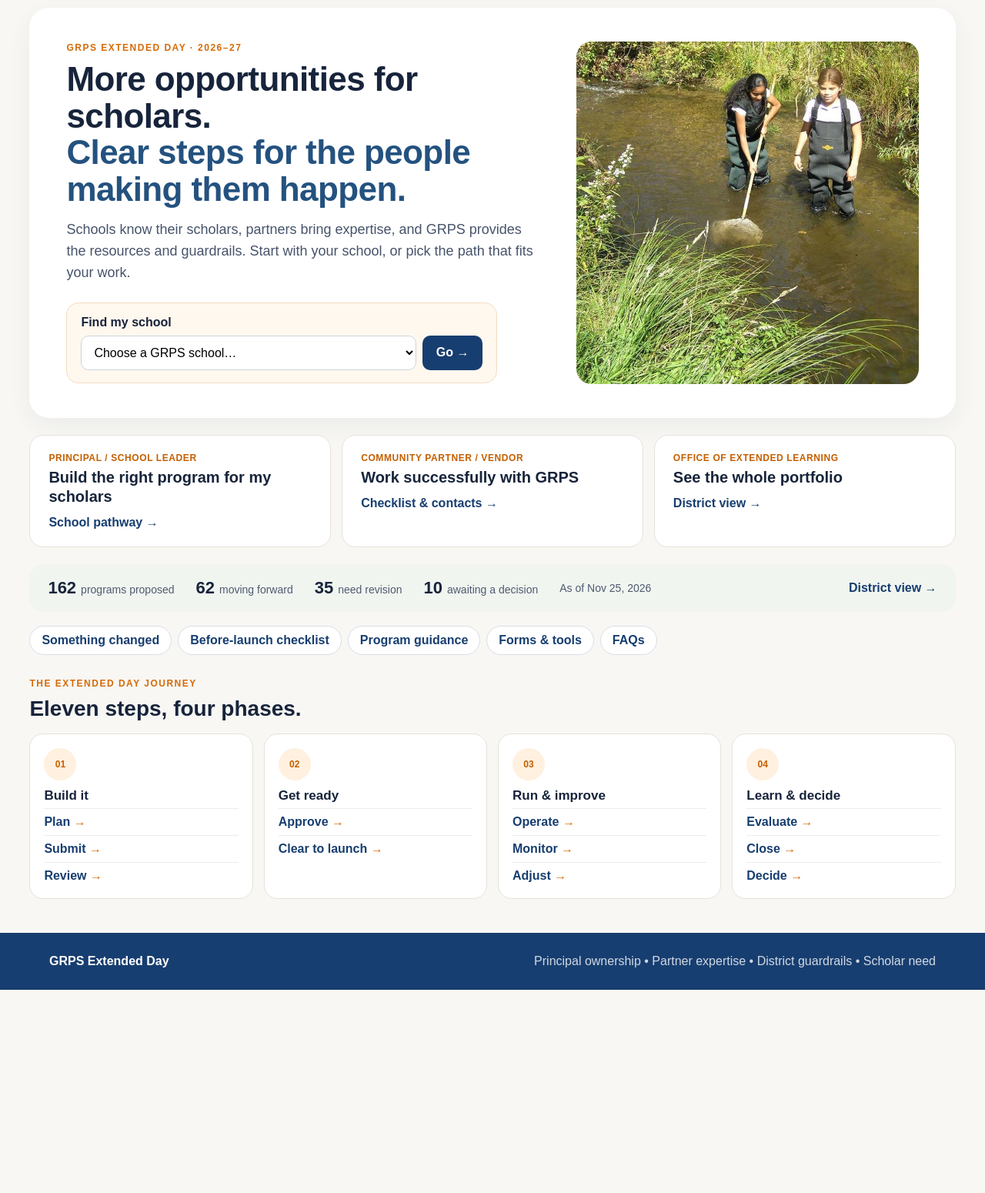
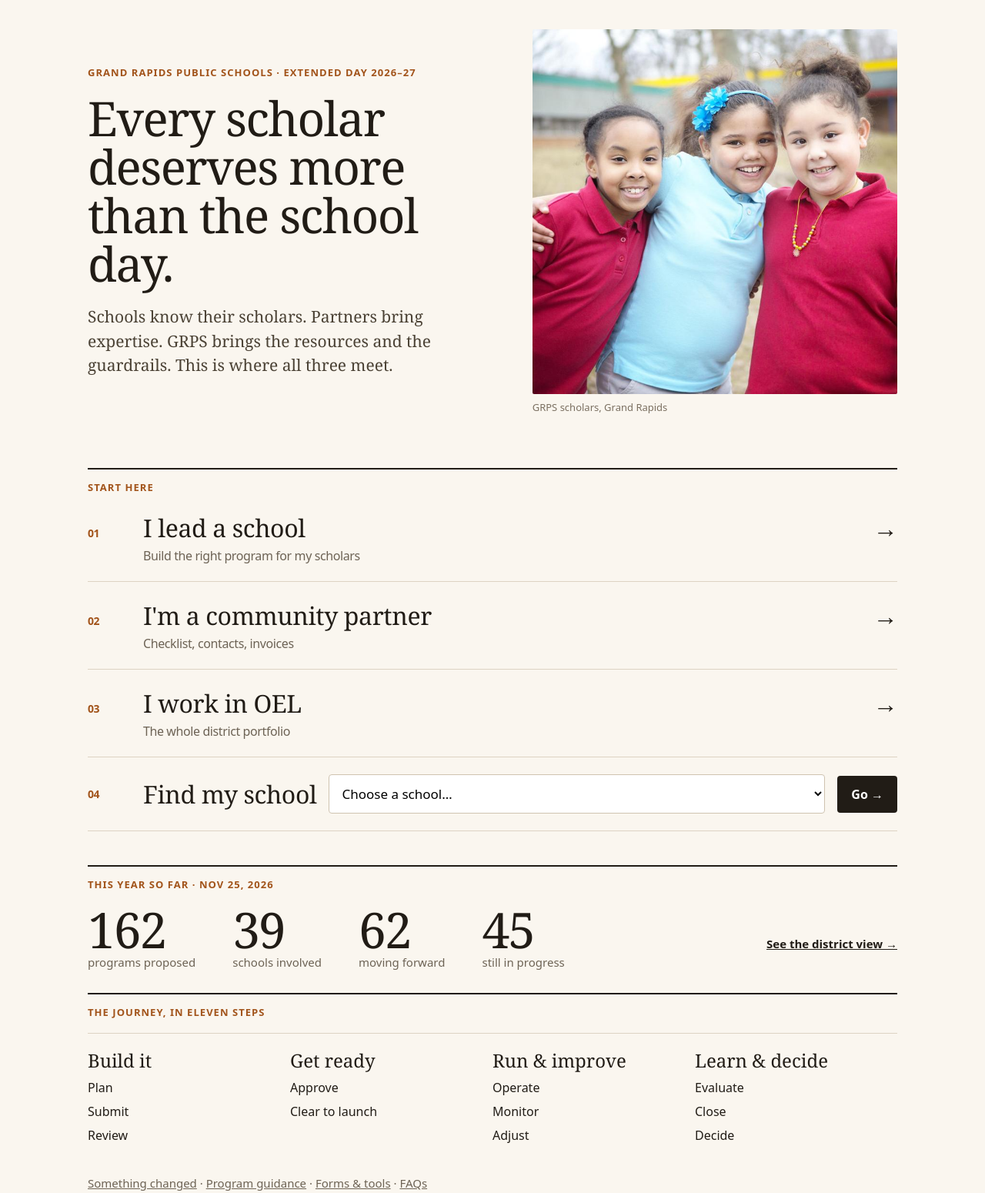
Before and after one commit to melatkins2-ops/extended-day-operations-hub, a plain HTML site: page index.html in a window 1280 px wide. Shown: the part 100-1650 px from the top of the page at 77% size. Before the commit the page ends 1386 px from the top, so only its background shows below. Drawn offline with Linux system fonts and the light colour scheme.

Commit message:
Use the editorial homepage (Option 1)
- Serif headline "Every scholar deserves more than the school day." with one large
  GRPS photo (three scholars outside their school, GRPS photo library)
- Ruled "Start here" list: school leader, community partner, OEL, and Find my school
- "This year so far" figures from the latest snapshot: proposed, schools involved,
  moving forward, still in progress
- The eleven-step journey as plain links in four phases
- Paper-toned page and footer; inner pages unchanged
- Replaces the earlier photo-hero version in this branch

Co-Authored-By: Claude Opus 5.5 <noreply@anthropic.com>
Claude-Session: https://claude.ai/code/session_01XDTnn6Rgw2rCdPFj3vwm3F

```diff
--- a/app.js
+++ b/app.js
@@ -246,10 +246,11 @@ function viewStage(k) {
 function renderHome() {
   const sel = document.getElementById('homeSchool');
   if (sel && sel.options.length < 2) GRPS_SCHOOLS.forEach(n => sel.add(new Option(n, slug(n))));
-  const pulse = document.getElementById('homePulse'), rows = trackerRows();
-  if (!pulse || !rows.length) return;
+  const box = document.getElementById('edNumbers'), rows = trackerRows();
+  if (!box || !rows.length) return;
   const st = rows.map(programStatus), c = (...k) => st.filter(x => k.includes(x[0])).length;
-  pulse.innerHTML = `<span><b>${rows.length}</b>programs proposed</span><span><b>${c('approved')}</b>moving forward</span><span><b>${c('revise')}</b>need revision</span><span><b>${c('pending', 'review')}</b>awaiting a decision</span><span><em>As of ${fmtDate(window.EXTENDED_DAY_TRACKER_DATE)}</em></span><a href="#/manage">District view →</a>`;
+  const schools = new Set(rows.flatMap(schoolsForRow)).size;
+  box.innerHTML = `<p>This year so far · ${fmtDate(window.EXTENDED_DAY_TRACKER_DATE)}</p><div><b>${rows.length}</b>programs proposed</div><div><b>${schools}</b>schools involved</div><div><b>${c('approved')}</b>moving forward</div><div><b>${c('revise', 'pending', 'review')}</b>still in progress</div><a href="#/manage">See the district view →</a>`;
 }
 
 /* ---------- Routing ---------- */
@@ -273,8 +274,8 @@ function render() {
   if (isHome) {
     content.innerHTML = '';
     renderHome();
-    if (key === 'journey') { const j = document.querySelector('.phasejourney'); j && j.scrollIntoView(); }
-    else if (key === 'start') { const r = document.querySelector('.doors'); r && r.scrollIntoView(); }
+    if (key === 'journey') { const j = document.querySelector('.ed-journey'); j && j.scrollIntoView(); }
+    else if (key === 'start') { const r = document.querySelector('.ed-start'); r && r.scrollIntoView(); }
     else scrollTo(0, 0);
     return;
   }
--- a/index.html
+++ b/index.html
@@ -1,42 +1,34 @@
 <!doctype html><html lang="en"><head><meta charset="utf-8"><meta name="viewport" content="width=device-width,initial-scale=1"><title>GRPS Extended Day Operations Hub</title><meta name="description" content="One place for GRPS principals, community partners, and district staff to see what Extended Day requires, where each school's programs stand, and what comes next."><meta name="theme-color" content="#173e70"><link rel="stylesheet" href="styles.css"><link rel="icon" type="image/png" href="favicon.png"></head><body>
 <a class="skip" href="#main">Skip to content</a>
 <header><div class="brand"><a href="#/" class="brand-link"><img src="images/grps-logo.png" alt="GRPS home"></a><div><b>Extended Day</b><span>Operations Hub • 2026–27</span></div></div><nav aria-label="Main"><a data-nav="home" href="#/">Home</a><a data-nav="schools" href="#/schools">Schools<span class="nav-long"> &amp; Programs</span></a><a data-nav="guidance" href="#/guidance"><span class="nav-long">Program </span>Guidance</a><a data-nav="faq" href="#/faq">FAQs</a></nav></header>
-<main id="main"><section id="home" class="page active">
-<section class="hero2">
-  <div class="hero2-copy">
-    <p class="eyebrow">GRPS EXTENDED DAY · 2026–27</p>
-    <h1>More opportunities for scholars.<br><em>Clear steps for the people making them happen.</em></h1>
-    <p class="lead">Schools know their scholars, partners bring expertise, and GRPS provides the resources and guardrails. Start with your school, or pick the path that fits your work.</p>
-    <form class="quickfind" onsubmit="event.preventDefault();var v=document.getElementById('homeSchool').value;go(v?'#/schools/'+v:'#/schools')">
-      <label for="homeSchool">Find my school</label>
-      <div><select id="homeSchool"><option value="">Choose a GRPS school…</option></select><button type="submit" class="go-btn">Go <span aria-hidden="true">→</span></button></div>
-    </form>
+<main id="main"><section id="home" class="page active home-ed">
+<section class="ed-hero">
+  <div class="ed-copy">
+    <p class="ed-kicker">Grand Rapids Public Schools · Extended Day 2026–27</p>
+    <h1>Every scholar deserves more than the school day.</h1>
+    <p class="ed-lead">Schools know their scholars. Partners bring expertise. GRPS brings the resources and the guardrails. This is where all three meet.</p>
   </div>
-  <figure class="hero2-photo"><img src="images/hero-creek.jpg" alt="Two GRPS scholars in waders sampling a creek with a net during outdoor science learning" width="760" height="792"></figure>
+  <figure class="ed-photo"><img src="images/photo-friends-girls.jpg" alt="Three GRPS scholars smiling together outside their school"><figcaption>GRPS scholars, Grand Rapids</figcaption></figure>
+</section>
+<section class="ed-start" aria-labelledby="edStart">
+  <h2 id="edStart">Start here</h2>
+  <a href="#/principal"><span>01</span>I lead a school<em>Build the right program for my scholars</em><i>→</i></a>
+  <a href="#/partner"><span>02</span>I'm a community partner<em>Checklist, contacts, invoices</em><i>→</i></a>
+  <a href="#/manage"><span>03</span>I work in OEL<em>The whole district portfolio</em><i>→</i></a>
+  <form class="ed-find" onsubmit="event.preventDefault();var v=document.getElementById('homeSchool').value;go(v?'#/schools/'+v:'#/schools')"><label for="homeSchool"><span>04</span>Find my school</label><select id="homeSchool"><option value="">Choose a school…</option></select><button>Go →</button></form>
+</section>
+<section class="ed-numbers" id="edNumbers" aria-label="This year so far"></section>
+<section class="ed-journey" aria-labelledby="edJourney">
+  <h2 id="edJourney">The journey, in eleven steps</h2>
+  <ol>
+    <li><b>Build it</b><a href="#/step/plan">Plan</a><a href="#/step/submit">Submit</a><a href="#/step/review">Review</a></li>
+    <li><b>Get ready</b><a href="#/step/approve">Approve</a><a href="#/step/clear">Clear to launch</a></li>
+    <li><b>Run &amp; improve</b><a href="#/step/operate">Operate</a><a href="#/step/monitor">Monitor</a><a href="#/step/adjust">Adjust</a></li>
+    <li><b>Learn &amp; decide</b><a href="#/step/evaluate">Evaluate</a><a href="#/step/close">Close</a><a href="#/step/decide">Decide</a></li>
+  </ol>
+  <p class="ed-more"><a href="#/change">Something changed</a> · <a href="#/guidance">Program guidance</a> · <a href="#/resources">Forms &amp; tools</a> · <a href="#/faq">FAQs</a></p>
 </section>
 
-<section class="doors" aria-labelledby="doorsTitle">
-  <h2 id="doorsTitle" class="sr-only">Choose your path</h2>
-  <a class="door" href="#/principal"><small>Principal / school leader</small><b>Build the right program for my scholars</b><i>School pathway →</i></a>
-  <a class="door" href="#/partner"><small>Community partner / vendor</small><b>Work successfully with GRPS</b><i>Checklist &amp; contacts →</i></a>
-  <a class="door" href="#/manage"><small>Office of Extended Learning</small><b>See the whole portfolio</b><i>District view →</i></a>
-</section>
-
-<section class="pulse" id="homePulse" aria-live="polite"></section>
-
-<section class="quicklinks" aria-label="Common tasks">
-  <a href="#/change">Something changed</a><a href="#/step/clear">Before-launch checklist</a><a href="#/guidance">Program guidance</a><a href="#/resources">Forms &amp; tools</a><a href="#/faq">FAQs</a>
-</section>
-
-<section class="journey2 phasejourney" aria-labelledby="journeyTitle">
-  <div class="section-intro"><p class="eyebrow">THE EXTENDED DAY JOURNEY</p><h2 id="journeyTitle">Eleven steps, four phases.</h2></div>
-  <ol class="phases">
-    <li><span class="phase-no">01</span><b>Build it</b><a href="#/step/plan">Plan</a><a href="#/step/submit">Submit</a><a href="#/step/review">Review</a></li>
-    <li><span class="phase-no">02</span><b>Get ready</b><a href="#/step/approve">Approve</a><a href="#/step/clear">Clear to launch</a></li>
-    <li><span class="phase-no">03</span><b>Run &amp; improve</b><a href="#/step/operate">Operate</a><a href="#/step/monitor">Monitor</a><a href="#/step/adjust">Adjust</a></li>
-    <li><span class="phase-no">04</span><b>Learn &amp; decide</b><a href="#/step/evaluate">Evaluate</a><a href="#/step/close">Close</a><a href="#/step/decide">Decide</a></li>
-  </ol>
-</section>
 </section>
 <section id="panel" class="page"><a class="back" href="#/">← Extended Day Home</a><div id="content"></div></section></main>
 <footer><b>GRPS Extended Day</b><span>Principal ownership • Partner expertise • District guardrails • Scholar need</span></footer><script src="tracker-data.js"></script><script src="app.js"></script></body></html>
--- a/styles.css
+++ b/styles.css
@@ -105,56 +105,48 @@ h1[tabindex]:focus{outline:none}
 @media(max-width:900px){.school-dashboard.six{grid-template-columns:repeat(3,1fr)}}
 @media(max-width:560px){.contact-grid{grid-template-columns:1fr}}
 
-/* V41: calmer homepage — photo hero, school finder, three doors, live pulse */
-.sr-only{position:absolute;width:1px;height:1px;overflow:hidden;clip:rect(0 0 0 0);white-space:nowrap}
-.hero2{margin:28px 3vw 0;display:grid;grid-template-columns:1.25fr .9fr;gap:44px;align-items:center;background:#fff;border-radius:26px;padding:44px 48px;box-shadow:0 10px 30px rgba(30,49,76,.06)}
-.hero2 h1{font-size:44px;line-height:1.08;letter-spacing:-.6px;margin-bottom:16px}
-.hero2 h1 em{font-style:normal;color:#24527f}
-.hero2 .lead{font-size:18px;margin:0 0 24px;max-width:640px}
-.hero2-photo{margin:0;border-radius:20px;overflow:hidden;aspect-ratio:1/1;background:#e9efe4}
-.hero2-photo img{width:100%;height:100%;object-fit:cover;display:block}
-.quickfind{background:#fff8ef;border:1px solid #f4dcc0;border-radius:16px;padding:16px 18px;max-width:560px}
-.quickfind label{display:block;font-weight:800;margin-bottom:8px;color:#17243b}
-.quickfind div{display:flex;gap:8px}
-.quickfind select{flex:1;min-width:0;padding:12px;border:1px solid #ccd3dd;border-radius:10px;font:inherit;background:#fff}
-.go-btn{border:0;background:#173e70;color:#fff;font-weight:800;border-radius:10px;padding:0 18px;cursor:pointer}
-.go-btn:hover{background:#0f2d54}
-.doors{margin:22px 3vw 0;display:grid;grid-template-columns:repeat(3,1fr);gap:14px}
-.door{display:flex;flex-direction:column;gap:6px;background:#fff;border:1px solid #e6e2da;border-radius:18px;padding:22px 24px;text-decoration:none;color:#17243b;transition:border-color .15s,transform .15s}
-.door:hover{border-color:#f28c28;transform:translateY(-2px)}
-.door small{color:#c45f00;font-weight:800;font-size:12px;letter-spacing:.6px;text-transform:uppercase}
-.door b{font-size:20px;line-height:1.25}
-.door i{font-style:normal;font-weight:800;color:#173e70;margin-top:6px}
-.pulse{margin:22px 3vw 0;padding:18px 24px;border-radius:18px;background:#f1f5f0;display:flex;flex-wrap:wrap;gap:10px 28px;align-items:center}
-.pulse:empty{display:none}
-.pulse>span{color:#4f5b6f;font-size:14px}
-.pulse b{font-size:22px;color:#17243b;margin-right:6px}
-.pulse em{font-style:normal}
-.pulse a{margin-left:auto;color:#173e70;font-weight:800;text-decoration:none;white-space:nowrap}
-.pulse a:hover{text-decoration:underline}
-.quicklinks{margin:18px 3vw 0;display:flex;flex-wrap:wrap;gap:8px}
-.quicklinks a{border:1px solid #d9dee6;background:#fff;color:#173e70;font-weight:700;text-decoration:none;border-radius:999px;padding:9px 15px}
-.quicklinks a:hover{border-color:#f28c28;background:#fffaf4}
-.journey2{margin:30px 3vw 44px;padding:0}
-.journey2 h2{margin-bottom:16px}
-.phases{list-style:none;margin:0;padding:0;display:grid;grid-template-columns:repeat(4,1fr);gap:14px}
-.phases li{background:#fff;border:1px solid #e6e2da;border-radius:18px;padding:18px 18px 12px;display:flex;flex-direction:column}
-.phases .phase-no{margin-bottom:10px}
-.phases b{font-size:17px;margin-bottom:6px}
-.phases a{color:#173e70;font-weight:700;text-decoration:none;padding:8px 0;border-top:1px solid #f0ede8}
-.phases a:hover{color:#c45f00}
-.phases a:after{content:" →";color:#d56b08}
+/* V41: editorial homepage — paper tones, serif headlines, ruled lists, no cards */
+body:has(.home-ed){background:#faf6ef}
+body:has(.home-ed) header{background:#faf6ef;border-bottom:1px solid #e7dfd2}
+body:has(.home-ed) footer{background:#efe6d8;color:#3b3326}
+.home-ed{font-family:Georgia,'Times New Roman',serif;color:#211c16}
+.home-ed a{color:inherit}
+.ed-hero{max-width:1180px;margin:0 auto;padding:56px 5vw 40px;display:grid;grid-template-columns:1.1fr 1fr;gap:56px;align-items:center}
+.ed-kicker{font:600 13px/1.4 system-ui,Arial,sans-serif;letter-spacing:.08em;text-transform:uppercase;color:#a2541b;margin:0 0 18px}
+.ed-hero h1{font-family:Georgia,serif;font-weight:400;font-size:62px;line-height:1.02;letter-spacing:-1.5px;margin:0 0 22px;max-width:none}
+.ed-lead{font-size:21px;line-height:1.5;color:#4b4235;margin:0;max-width:520px}
+.ed-photo{margin:0}.ed-photo img{width:100%;aspect-ratio:1/1;object-fit:cover;object-position:45% center;display:block;border-radius:2px}
+.ed-photo figcaption{font:13px system-ui,Arial,sans-serif;color:#7a6f60;margin-top:8px}
+.ed-start,.ed-numbers,.ed-journey{max-width:1180px;margin:0 auto;padding:0 5vw}
+.ed-start h2,.ed-journey h2{font:600 13px system-ui,Arial,sans-serif;letter-spacing:.08em;text-transform:uppercase;color:#a2541b;border-top:2px solid #211c16;padding-top:14px;margin:30px 0 0}
+.ed-start>a,.ed-find{display:grid;grid-template-columns:56px 1fr auto;align-items:baseline;gap:4px 16px;padding:22px 0;border-bottom:1px solid #ddd3c3;text-decoration:none;font-size:32px;letter-spacing:-.4px}
+.ed-start>a:hover{color:#a2541b}
+.ed-start span,.ed-find label span{font:600 14px system-ui,Arial,sans-serif;color:#a2541b}
+.ed-start em{grid-column:2;font:16px system-ui,Arial,sans-serif;color:#6d6355;font-style:normal}
+.ed-start i{grid-row:1;grid-column:3;font-style:normal}
+.ed-find{grid-template-columns:56px auto 1fr auto;align-items:center}
+.ed-find label{display:contents}
+.ed-find select{font:17px system-ui,Arial,sans-serif;padding:12px;border:1px solid #cfc3b0;background:#fff;border-radius:4px;min-width:0}
+.ed-find button{font:600 16px system-ui,Arial,sans-serif;background:#211c16;color:#fff;border:0;border-radius:4px;padding:13px 18px;cursor:pointer}
+.ed-numbers{display:flex;flex-wrap:wrap;gap:12px 48px;align-items:baseline;margin-top:44px!important}
+.ed-numbers p{width:100%;font:600 13px system-ui,Arial,sans-serif;letter-spacing:.08em;text-transform:uppercase;color:#a2541b;border-top:2px solid #211c16;padding-top:14px;margin:0 0 6px}
+.ed-numbers div{font:15px system-ui,Arial,sans-serif;color:#6d6355}
+.ed-numbers b{display:block;font:400 64px/1 Georgia,serif;color:#211c16;letter-spacing:-2px}
+.ed-numbers a{margin-left:auto;font:600 15px system-ui,Arial,sans-serif;text-decoration:underline}
+.ed-journey{padding-bottom:56px}
+.ed-journey ol{list-style:none;margin:18px 0 0;padding:0;display:grid;grid-template-columns:repeat(4,1fr);gap:0;border-top:1px solid #ddd3c3}
+.ed-journey li{padding:18px 20px 18px 0;display:flex;flex-direction:column;gap:8px;font:16px system-ui,Arial,sans-serif}
+.ed-journey li b{font:400 24px Georgia,serif}
+.ed-journey li a{text-decoration:none;border-bottom:1px solid transparent;align-self:flex-start}
+.ed-journey li a:hover{border-color:#a2541b;color:#a2541b}
+.ed-more{font:15px system-ui,Arial,sans-serif;color:#6d6355;margin-top:22px}.ed-more a{text-decoration:underline}
 @media(max-width:900px){
- .hero2{grid-template-columns:1fr;padding:24px 20px;gap:20px;margin-top:14px}
- .hero2-photo{order:-1;aspect-ratio:16/9}
- .hero2 h1{font-size:31px}
- .hero2 .lead{font-size:16px}
- .doors,.phases{grid-template-columns:1fr 1fr}
- .door{padding:16px}
- .door b{font-size:17px}
- .pulse a{margin-left:0}
+ .ed-hero{grid-template-columns:1fr;gap:24px;padding-top:28px}.ed-hero h1{font-size:40px;letter-spacing:-.8px}.ed-lead{font-size:18px}
+ .ed-photo{order:-1}.ed-photo img{aspect-ratio:4/3}
+ .ed-start>a{font-size:24px;grid-template-columns:36px 1fr auto;padding:16px 0}
+ .ed-find{grid-template-columns:36px 1fr;font-size:24px}.ed-find select{grid-column:1/-1}.ed-find button{grid-column:1/-1}
+ .ed-numbers{gap:14px 28px}.ed-numbers b{font-size:44px}.ed-numbers a{margin-left:0}
+ .ed-journey ol{grid-template-columns:1fr 1fr}
 }
-@media(max-width:560px){.doors{grid-template-columns:1fr}.door{flex-direction:row;flex-wrap:wrap;align-items:baseline;gap:2px 10px}.door small{width:100%}.door b{flex:1 1 60%}}
-.hero2>*,.phases>li,.doors>a{min-width:0}.quickfind select{width:100%}
-.hero2-photo img{object-position:center 30%}
-@media(max-width:900px){.hero2-photo{aspect-ratio:4/3}.hero2-photo img{object-position:center 12%}}
+
+.ed-hero>*,.ed-journey li{min-width:0}
```
Also changed, not shown: images/hero-creek.jpg (deleted), images/photo-friends-girls.jpg (added).
